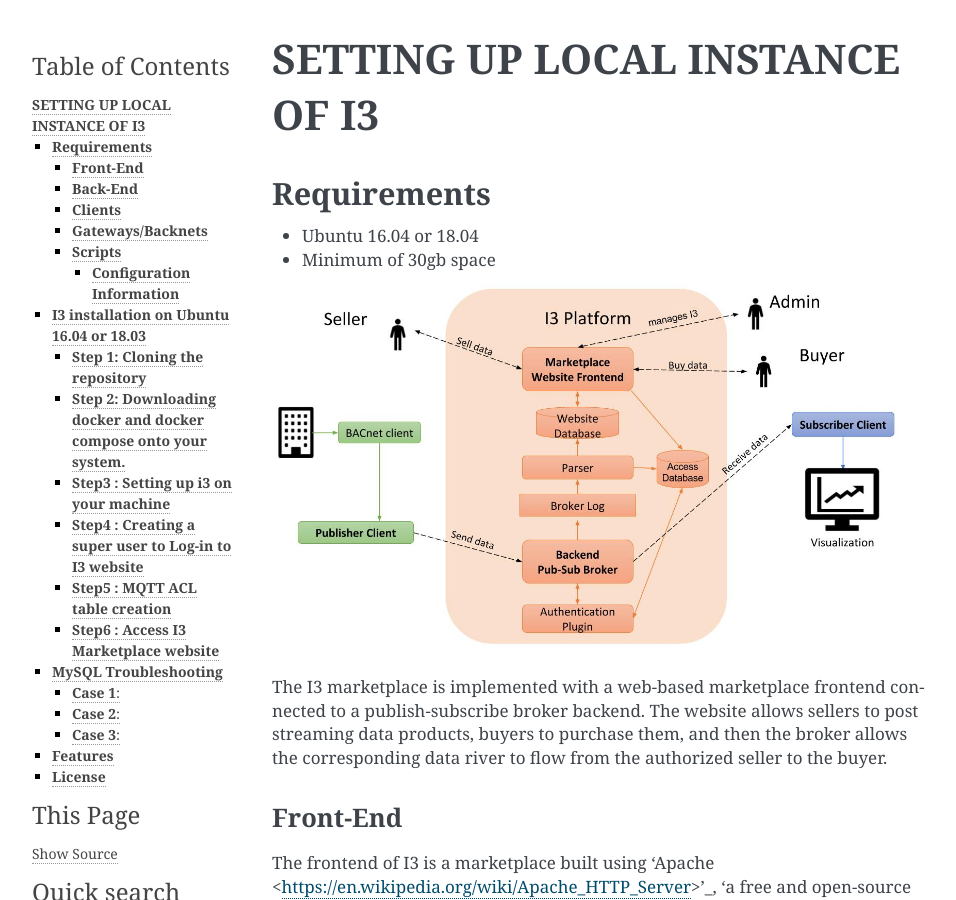
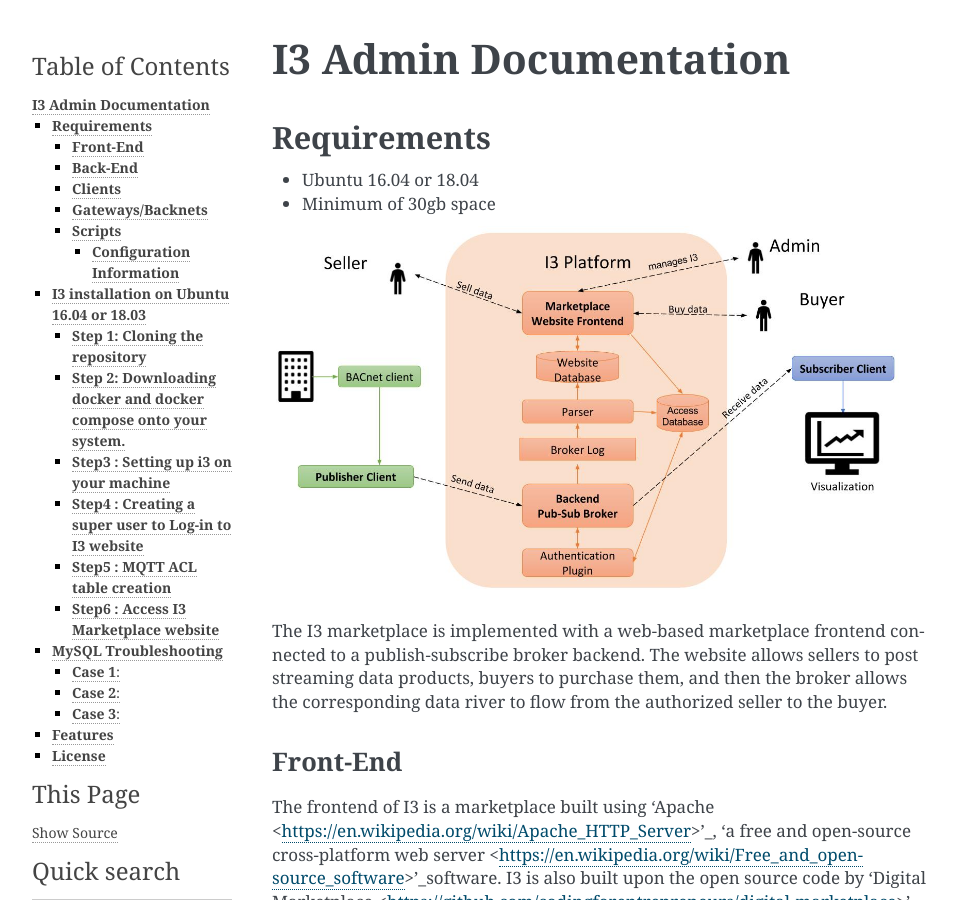
Before and after one commit to ANRGUSC/i3admindocs, a Sphinx documentation site: the page built from docs/source/Settingupi3.rst, in a window 1280 px wide and 900 px high. Shown: the whole window, without its empty margins (148-1104 px from the left). Built offline with Sphinx 7.4.7, drawn with Linux system fonts in a browser that asks for light colours.

Commit message:
title updated

```diff
--- a/docs/source/Settingupi3.rst
+++ b/docs/source/Settingupi3.rst
@@ -1,4 +1,4 @@
-**SETTING UP LOCAL INSTANCE OF I3**
+**I3 Admin Documentation**
 ###################################
 
 
--- a/source/Settingupi3.rst
+++ b/source/Settingupi3.rst
@@ -1,4 +1,4 @@
-**SETTING UP LOCAL INSTANCE OF I3**
+**I3 Admin Documentation**
 ###################################
 
 
```
